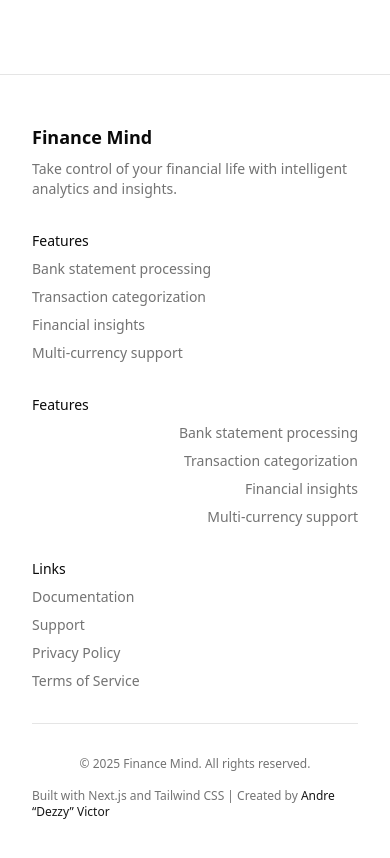
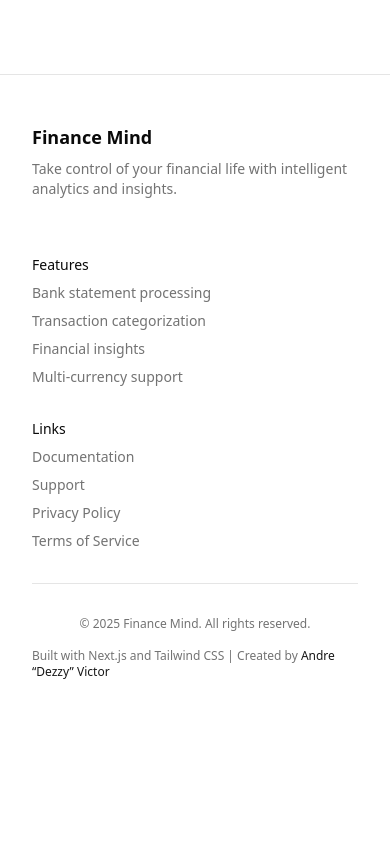
Before and after one commit to Finance-Mind/finance-mind, a Next.js app: page / in a window 390 px wide. Shown: the part 3160-4018 px from the top of the page. After the commit the page ends 3888 px from the top, so only its background shows below. Built offline with nearby package versions, Linux system fonts and the light colour scheme.

Commit message:
Refactor footer layout and responsiveness
- Adjust footer layout for better mobile and desktop views
- Modify text alignment and spacing for features and links sections
- Remove redundant mobile-specific feature section
- Reorder links in the footer for improved readability

```diff
--- a/src/app/layout.tsx
+++ b/src/app/layout.tsx
@@ -143,7 +143,7 @@
           <footer className="border-t border-border mt-12">
             <div className="container mx-auto px-8 py-12">
               <div className="flex flex-col md:flex-row gap-8">
-                <div className="flex-1">
+                <div className="flex-1 pb-6">
                   <div className="flex items-center">
                     <h3 className="text-lg font-semibold text-foreground flex-1">
                       Finance Mind
@@ -169,22 +169,10 @@
                 </div>
 
                 <div className="hidden md:block">
-                  <h4 className="text-sm font-medium text-foreground mb-2 text-right">
+                  <h4 className="text-sm font-medium text-foreground mb-2 text-left">
                     Features
                   </h4>
-                  <ul className="space-y-2 text-sm text-muted-foreground text-right">
-                    <li>Bank statement processing</li>
-                    <li>Transaction categorization</li>
-                    <li>Financial insights</li>
-                    <li>Multi-currency support</li>
-                  </ul>
-                </div>
-
-                <div className="md:hidden">
-                  <h4 className="text-sm font-medium text-foreground">
-                    Features
-                  </h4>
-                  <ul className="mt-2 space-y-2 text-sm text-muted-foreground text-right">
+                  <ul className="space-y-2 text-sm text-muted-foreground text-left">
                     <li>Bank statement processing</li>
                     <li>Transaction categorization</li>
                     <li>Financial insights</li>
@@ -203,14 +191,14 @@
                 </div>
 
                 <div className="hidden md:block">
-                  <h4 className="text-sm font-medium text-foreground mb-2 text-right">
+                  <h4 className="text-sm font-medium text-foreground mb-2 text-left">
                     Links
                   </h4>
-                  <ul className="space-y-2 text-sm text-muted-foreground text-right">
+                  <ul className="space-y-2 text-sm text-muted-foreground text-left">
                     <li>Documentation</li>
-                    <li>Support</li>
                     <li>Privacy Policy</li>
                     <li>Terms of Service</li>
+                    <li>Support</li>
                   </ul>
                 </div>
               </div>
```
